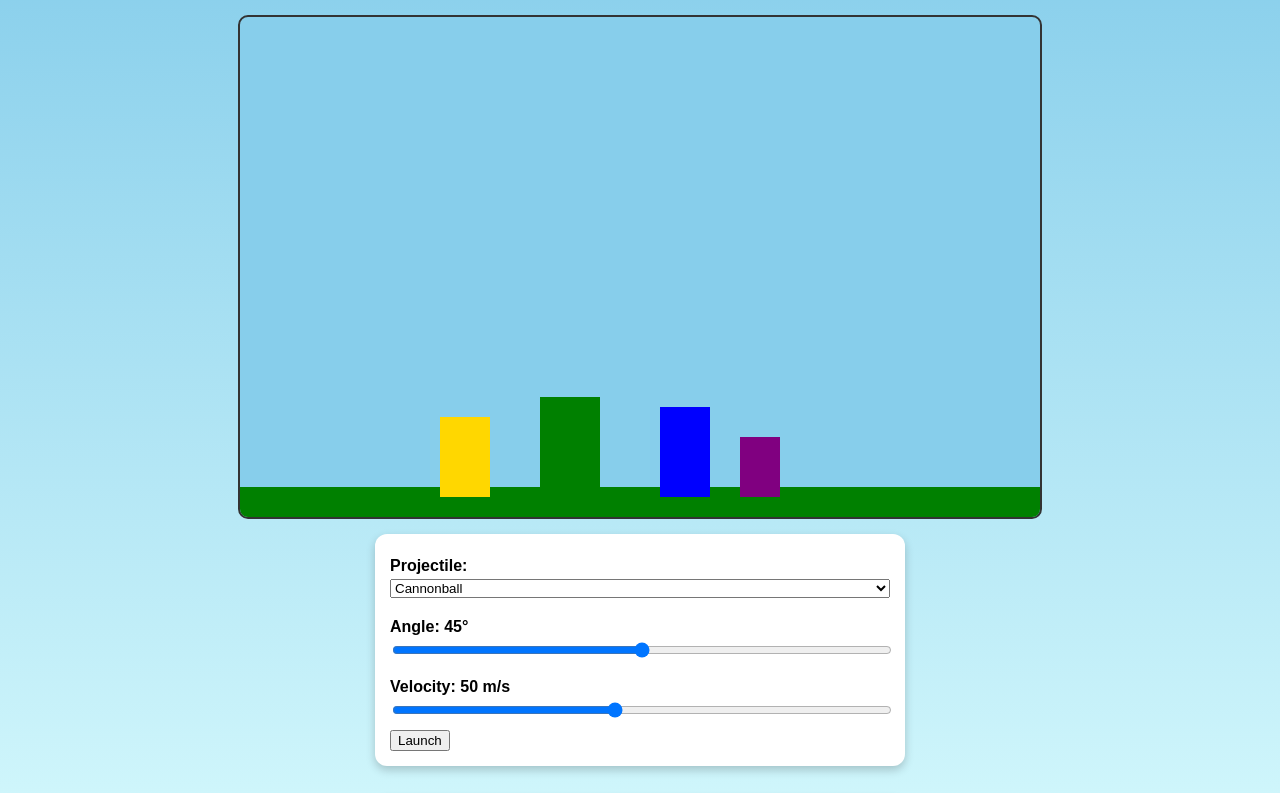
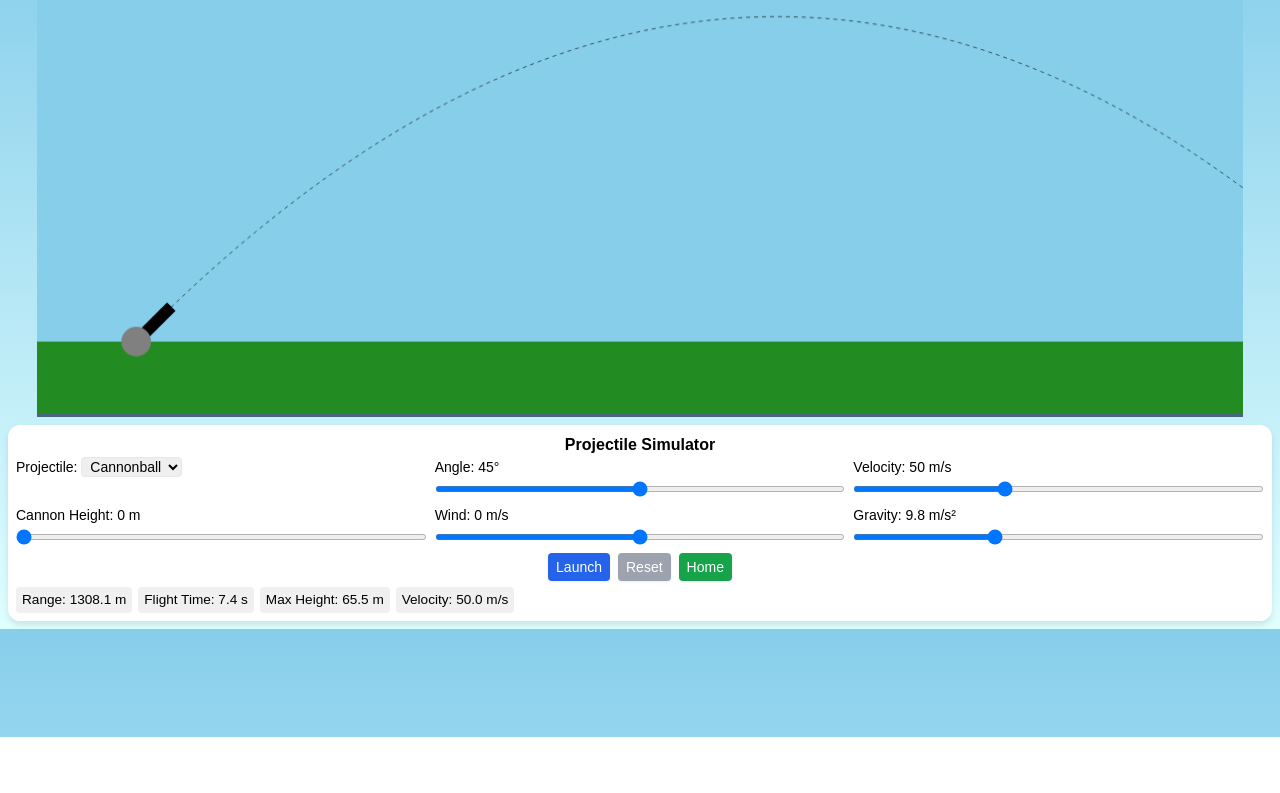
Before and after one commit to HarpreetSinghSehgal/StudyWithSIms, a plain HTML site: page pp.html in a window 1280 px wide. Shown: the part 63-856 px from the top of the page. After the commit the page ends 800 px from the top, so only its background shows below. Drawn offline with nearby package versions, Linux system fonts and the light colour scheme.

Commit message:
Update pp.html

```diff
--- a/pp.html
+++ b/pp.html
@@ -4,287 +4,108 @@
 <meta charset="UTF-8">
 <title>Projectile Simulator</title>
 <meta name="viewport" content="width=device-width, initial-scale=1.0">
+<script src="https://cdn.tailwindcss.com"></script>
 <style>
-  body {
-    margin: 0;
-    padding: 0;
-    font-family: Arial, sans-serif;
-    background: linear-gradient(#87CEEB, #E0FFFF);
-    display: flex;
-    flex-direction: column;
-    align-items: center;
-  }
-  canvas {
-    background: #87CEEB;
-    display: block;
-    margin-top: 10px;
-    border: 2px solid #333;
-    border-radius: 10px;
-  }
-  .controls, .stats {
-    background: #fff;
-    padding: 15px;
-    border-radius: 12px;
-    margin: 15px;
-    width: 90%;
-    max-width: 500px;
-    box-shadow: 0px 4px 10px rgba(0,0,0,0.2);
-  }
-  .controls label {
-    display: block;
-    margin: 8px 0 4px;
-    font-weight: bold;
-  }
-  .controls input[type="range"],
-  .controls select {
-    width: 100%;
-    margin-bottom: 12px;
-  }
-  canvas {
-    width: 800px;
-    height: 500px;
-  }
-  @media (max-width: 768px) {
-    canvas {
-      width: 100%;
-      height: 60vh;
-    }
-    .target {
-      display: none;
-    }
-    input[type="range"] {
-      height: 35px;
-    }
-  }
-  #rotateWarning {
-    position: fixed;
-    top: 0; left: 0;
-    width: 100%; height: 100%;
-    background: rgba(0,0,0,0.85);
-    color: white;
-    font-size: 22px;
-    display: none;
-    align-items: center;
-    justify-content: center;
-    text-align: center;
-    padding: 20px;
-    z-index: 9999;
-  }
+body{margin:0;padding:0;font-family:sans-serif;background:linear-gradient(#87CEEB,#E0FFFF);}
+canvas{display:block;margin:0 auto;background:#87CEEB;border-bottom:4px solid #4a6582;touch-action:none;max-height:60vh;}
+.range-slider{width:100%;height:6px;background:#d1d5db;outline:none;border-radius:9999px;}
+.range-slider::-webkit-slider-thumb{width:16px;height:16px;background:#1d4ed8;cursor:pointer;border-radius:50%;border:2px solid white;}
+.button{transition:transform .07s;box-shadow:0 1px 2px rgba(0,0,0,.08);}
+.button:active{transform:translateY(2px);box-shadow:none;}
+.control-panel{background:white;border-radius:0.75rem;box-shadow:0 4px 6px rgba(0,0,0,.1);padding:0.5rem;margin:0.5rem;}
+.stats{margin-top:6px;overflow-x:auto;display:flex;gap:6px;font-size:0.85rem;}
+.stat-box{background:#f0f0f0;padding:3px 6px;border-radius:4px;min-width:70px;text-align:center;}
+#rotateNotice {
+  position: fixed; top: 0; left: 0; width: 100%; height: 100%;
+  background: rgba(0,0,0,0.85); color: white;
+  display: flex; align-items: center; justify-content: center;
+  font-size: 1.2rem; text-align: center; z-index: 9999;
+  display: none; padding: 20px;
+}
+h2 { font-size:1.2rem; margin-bottom:0.3rem; }
 </style>
 </head>
 <body>
-<h2>Projectile Simulator</h2>
-<canvas id="simCanvas" width="800" height="500"></canvas>
 
-<div class="controls">
-  <label for="projectile">Projectile:</label>
-  <select id="projectile">
-    <option value="cannonball">Cannonball</option>
-    <option value="arrow">Arrow</option>
-    <option value="rocket">Rocket</option>
-  </select>
+<div id="rotateNotice">📱 Please rotate your device to landscape for the best experience!</div>
+<canvas id="simulatorCanvas"></canvas>
 
-  <label for="angle">Angle: <span id="angleVal">45</span>°</label>
-  <input type="range" id="angle" min="10" max="80" value="45">
-
-  <label for="velocity">Velocity: <span id="velVal">50</span> m/s</label>
-  <input type="range" id="velocity" min="10" max="100" value="50">
-
-  <button onclick="launch()">Launch</button>
+<div class="control-panel">
+<h2 class="text-center font-bold">Projectile Simulator</h2>
+<div class="grid grid-cols-1 sm:grid-cols-3 gap-2 text-sm">
+<div>Projectile:
+<select id="projType" class="border rounded px-1">
+<option value="cannonball">Cannonball</option>
+<option value="arrow">Arrow</option>
+<option value="rocket">Rocket</option>
+</select></div>
+<div>Angle: <span id="angleValue">45</span>°<input type="range" id="angle" min="0" max="90" value="45" class="range-slider"></div>
+<div>Velocity: <span id="velocityValue">50</span> m/s<input type="range" id="velocity" min="10" max="120" value="50" class="range-slider"></div>
+<div>Cannon Height: <span id="cannonHeightValue">0</span> m<input type="range" id="cannonHeight" min="0" max="100" value="0" class="range-slider"></div>
+<div>Wind: <span id="windValue">0</span> m/s<input type="range" id="wind" min="-20" max="20" value="0" class="range-slider"></div>
+<div>Gravity: <span id="gravityValue">9.8</span> m/s²<input type="range" id="gravity" min="2" max="25" value="9.8" step="0.1" class="range-slider"></div>
 </div>
-
+<div class="flex justify-center mt-2 space-x-2">
+<button id="launchBtn" class="button bg-blue-600 text-white px-2 py-1 rounded text-sm">Launch</button>
+<button id="resetBtn" class="button bg-gray-400 text-white px-2 py-1 rounded text-sm">Reset</button>
+<button id="homeBtn" class="button bg-green-600 text-white px-2 py-1 rounded text-sm">Home</button>
+</div>
 <div class="stats">
-  <h3>Stats</h3>
-  <p>Range: <span id="rangeVal">0</span> m</p>
-  <p>Max Height: <span id="heightVal">0</span> m</p>
-  <p>Time of Flight: <span id="timeVal">0</span> s</p>
+<div class="stat-box">Range: <span id="statRange">0</span> m</div>
+<div class="stat-box">Flight Time: <span id="statTime">0</span> s</div>
+<div class="stat-box">Max Height: <span id="statHeight">0</span> m</div>
+<div class="stat-box">Velocity: <span id="statVelocity">0</span> m/s</div>
 </div>
-
-<div id="rotateWarning">
-  Please rotate your device to landscape for the best experience 📱↔️
 </div>
 
 <script>
-const canvas = document.getElementById("simCanvas");
-const ctx = canvas.getContext("2d");
+const canvas=document.getElementById('simulatorCanvas'),ctx=canvas.getContext('2d');
+const rotateNotice=document.getElementById('rotateNotice');
 
-let angleSlider = document.getElementById("angle");
-let velocitySlider = document.getElementById("velocity");
-let angleVal = document.getElementById("angleVal");
-let velVal = document.getElementById("velVal");
+let canvasWidth=window.innerWidth*0.95,canvasHeight=Math.min(500,window.innerHeight*0.6);
+canvas.width=canvasWidth; canvas.height=canvasHeight;
+let groundY=canvasHeight*0.85;
 
-angleSlider.oninput = () => { angleVal.textContent = angleSlider.value; };
-velocitySlider.oninput = () => { velVal.textContent = velocitySlider.value; };
+let state={angle:45,velocity:50,cannonHeight:0,wind:0,gravity:9.8,projType:'cannonball',traj:[],projIndex:0,explosions:[],launched:false,stats:{range:0,time:0,maxHeight:0,currentVel:0}};
 
-// Projectile properties
-let projectile = {x: 50, y: 450, vx: 0, vy: 0, radius: 12, launched: false, type: "cannonball"};
-let gravity = 0.5;
+const DEFAULTS={pixelsPerMeter:5,projectile:{cannonball:{mass:2.5,drag:0.05,color:"#4b5563"},arrow:{mass:0.5,drag:0.03,color:"#34d399"},rocket:{mass:3,drag:0.08,color:"#f59e42"}}};
+const sounds={launch:new Audio('https://cdn.pixabay.com/audio/2022/10/16/audio_12b3442ae4.mp3'),boom:new Audio('https://cdn.pixabay.com/audio/2022/10/16/audio_12b34e9c7a.mp3')};
+sounds.launch.volume=0.5;sounds.boom.volume=0.5;
 
-// Stats
-let rangeVal = document.getElementById("rangeVal");
-let heightVal = document.getElementById("heightVal");
-let timeVal = document.getElementById("timeVal");
-let startX, startY, maxHeight, flightStartTime;
+// DRAW
+function drawBackground(){ctx.fillStyle="#87CEEB";ctx.fillRect(0,0,canvasWidth,canvasHeight);}
+function drawGround(){ctx.fillStyle="#228B22";ctx.fillRect(0,groundY,canvasWidth,canvasHeight-groundY);}
+function drawCannon(){let x=100,y=groundY-state.cannonHeight*DEFAULTS.pixelsPerMeter;ctx.save();ctx.translate(x,y);ctx.rotate(-state.angle*Math.PI/180);ctx.fillStyle="black";ctx.fillRect(0,-6,50,12);ctx.restore();ctx.beginPath();ctx.arc(x,y,15,0,Math.PI*2);ctx.fillStyle="gray";ctx.fill();}
+function drawTrajectory(){ctx.beginPath();ctx.setLineDash([4,4]);ctx.strokeStyle="rgba(0,0,0,0.6)";state.traj.forEach((p,i)=>{i===0?ctx.moveTo(p.x,p.y):ctx.lineTo(p.x,p.y);});ctx.stroke();ctx.setLineDash([]);}
+function drawProjectile(){if(state.launched&&state.projIndex<state.traj.length){let p=state.traj[Math.floor(state.projIndex)];ctx.fillStyle=DEFAULTS.projectile[state.projType].color;if(state.projType==='arrow'){ctx.fillRect(p.x,p.y,16,3);}else{ctx.beginPath();ctx.arc(p.x,p.y,6,0,Math.PI*2);ctx.fill();}ctx.fillStyle="orange";ctx.beginPath();ctx.arc(p.x-4,p.y,5,0,Math.PI*2);ctx.fill();}}
+function drawExplosion(){state.explosions.forEach(ex=>{ctx.beginPath();ctx.arc(ex.x,ex.y,ex.r,0,Math.PI*2);ctx.fillStyle="rgba(255,69,0,0.5)";ctx.fill();ex.r+=2;});state.explosions=state.explosions.filter(ex=>ex.r<30);}
+function drawScene(){ctx.clearRect(0,0,canvasWidth,canvasHeight);drawBackground();drawGround();drawCannon();drawTrajectory();drawProjectile();drawExplosion();}
 
-// Targets
-let targets = [
-  {x: 200, y: 400, w: 50, h: 80, color: "gold"},
-  {x: 300, y: 380, w: 60, h: 100, color: "green"},
-  {x: 420, y: 390, w: 50, h: 90, color: "blue"},
-  {x: 500, y: 420, w: 40, h: 60, color: "purple"}
-];
+// TRAJECTORY
+function computeTrajectory(){state.traj=[];let {angle,velocity,cannonHeight,wind,gravity,projType}=state;let proj=DEFAULTS.projectile[projType];let px=100,py=groundY-cannonHeight*DEFAULTS.pixelsPerMeter;let v0x=velocity*Math.cos(angle*Math.PI/180)+wind,v0y=-velocity*Math.sin(angle*Math.PI/180);let t=0,dt=0.1,x=0,y=0;for(let i=0;i<1500;i++){if(py+y>groundY)break;x+=v0x*dt*DEFAULTS.pixelsPerMeter;y+=v0y*dt*DEFAULTS.pixelsPerMeter;v0y+=gravity*dt;state.traj.push({x:px+x,y:py+y,t});t+=dt;}state.stats.range=state.traj[state.traj.length-1].x-100;state.stats.time=t;state.stats.maxHeight=(groundY-Math.min(...state.traj.map(p=>p.y)))/DEFAULTS.pixelsPerMeter;state.stats.currentVel=velocity;updateStats();}
+function updateStats(){document.getElementById('statRange').textContent=state.stats.range.toFixed(1);document.getElementById('statTime').textContent=state.stats.time.toFixed(1);document.getElementById('statHeight').textContent=state.stats.maxHeight.toFixed(1);document.getElementById('statVelocity').textContent=state.stats.currentVel.toFixed(1);}
 
-// Explosions
-let explosions = [];
+// ANIMATE
+function animate(){drawScene();if(state.projIndex<state.traj.length-1){state.projIndex+=0.4;let p=state.traj[Math.floor(state.projIndex)];updateStats();requestAnimationFrame(animate);}else{state.launched=false;}}
 
-function drawGround() {
-  ctx.fillStyle = "green";
-  ctx.fillRect(0, 470, canvas.width, 30);
-}
+// ORIENTATION
+function checkOrientation(){const ua=navigator.userAgent;const isMobileOrTablet=/Mobi|Android|iPad|Tablet/i.test(ua);if(isMobileOrTablet){if(window.innerHeight>window.innerWidth){rotateNotice.style.display='flex';canvas.style.display='none';}else{rotateNotice.style.display='none';canvas.style.display='block';drawScene();}}else{rotateNotice.style.display='none';canvas.style.display='block';drawScene();}}
 
-function drawProjectile() {
-  if (projectile.type === "cannonball") {
-    ctx.beginPath();
-    ctx.arc(projectile.x, projectile.y, 12, 0, Math.PI*2);
-    ctx.fillStyle = "gray";
-    ctx.fill();
-    ctx.closePath();
-  } else if (projectile.type === "arrow") {
-    ctx.fillStyle = "brown";
-    ctx.fillRect(projectile.x, projectile.y-2, 25, 4);
-    ctx.fillStyle = "black";
-    ctx.beginPath();
-    ctx.moveTo(projectile.x+25, projectile.y);
-    ctx.lineTo(projectile.x+35, projectile.y-5);
-    ctx.lineTo(projectile.x+35, projectile.y+5);
-    ctx.closePath();
-    ctx.fill();
-  } else if (projectile.type === "rocket") {
-    ctx.fillStyle = "red";
-    ctx.beginPath();
-    ctx.ellipse(projectile.x, projectile.y, 10, 20, 0, 0, Math.PI*2);
-    ctx.fill();
-  }
-}
+// EVENTS
+document.getElementById('angle').addEventListener('input',e=>{state.angle=+e.target.value;document.getElementById('angleValue').textContent=e.target.value;computeTrajectory();drawScene();});
+document.getElementById('velocity').addEventListener('input',e=>{state.velocity=+e.target.value;document.getElementById('velocityValue').textContent=e.target.value;computeTrajectory();drawScene();});
+document.getElementById('cannonHeight').addEventListener('input',e=>{state.cannonHeight=+e.target.value;document.getElementById('cannonHeightValue').textContent=e.target.value;computeTrajectory();drawScene();});
+document.getElementById('wind').addEventListener('input',e=>{state.wind=+e.target.value;document.getElementById('windValue').textContent=e.target.value;computeTrajectory();drawScene();});
+document.getElementById('gravity').addEventListener('input',e=>{state.gravity=+e.target.value;document.getElementById('gravityValue').textContent=e.target.value;computeTrajectory();drawScene();});
+document.getElementById('projType').addEventListener('change',e=>{state.projType=e.target.value;computeTrajectory();drawScene();});
+document.getElementById('launchBtn').addEventListener('click',()=>{state.projIndex=0;state.launched=true;if(sounds.launch)sounds.launch.play();animate();});
+document.getElementById('resetBtn').addEventListener('click',()=>{computeTrajectory();drawScene();});
+document.getElementById('homeBtn').addEventListener('click',()=>{window.location.href="index.html";});
 
-function drawTargets() {
-  targets.forEach(t => {
-    ctx.fillStyle = t.color;
-    ctx.fillRect(t.x, t.y, t.w, t.h);
-  });
-}
-
-function drawExplosions() {
-  explosions.forEach(exp => {
-    ctx.beginPath();
-    ctx.arc(exp.x, exp.y, exp.r, 0, Math.PI*2);
-    ctx.fillStyle = exp.color;
-    ctx.fill();
-  });
-  explosions = explosions.filter(exp => exp.r < 40);
-  explosions.forEach(exp => exp.r += 2);
-}
-
-function resetProjectile() {
-  projectile.x = 50;
-  projectile.y = 450;
-  projectile.vx = 0;
-  projectile.vy = 0;
-  projectile.launched = false;
-  projectile.type = document.getElementById("projectile").value;
-  maxHeight = projectile.y;
-}
-
-function launch() {
-  resetProjectile();
-  let angle = Number(angleSlider.value) * Math.PI/180;
-  let velocity = Number(velocitySlider.value);
-  projectile.vx = velocity * Math.cos(angle);
-  projectile.vy = -velocity * Math.sin(angle);
-  projectile.launched = true;
-  startX = projectile.x;
-  startY = projectile.y;
-  flightStartTime = Date.now();
-}
-
-function checkCollision() {
-  for (let i = 0; i < targets.length; i++) {
-    let t = targets[i];
-    if (projectile.x > t.x && projectile.x < t.x + t.w &&
-        projectile.y > t.y && projectile.y < t.y + t.h) {
-      // Explosion effect
-      explosions.push({x: projectile.x, y: projectile.y, r: 10, color: "orange"});
-      targets.splice(i, 1);
-      projectile.launched = false;
-      break;
-    }
-  }
-}
-
-function update() {
-  ctx.clearRect(0, 0, canvas.width, canvas.height);
-  drawGround();
-  drawTargets();
-  drawExplosions();
-
-  if (projectile.launched) {
-    projectile.x += projectile.vx * 0.3;
-    projectile.y += projectile.vy * 0.3;
-    projectile.vy += gravity;
-
-    if (projectile.y < maxHeight) maxHeight = projectile.y;
-
-    checkCollision();
-
-    if (projectile.y + 10 >= 470) {
-      projectile.launched = false;
-      let flightTime = (Date.now() - flightStartTime) / 1000;
-      let range = (projectile.x - startX).toFixed(1);
-      let height = (startY - maxHeight).toFixed(1);
-      rangeVal.textContent = range;
-      heightVal.textContent = height;
-      timeVal.textContent = flightTime.toFixed(1);
-    }
-  }
-
-  if (projectile.launched) {
-    drawProjectile();
-  }
-
-  requestAnimationFrame(update);
-}
-
-// Touch-friendly sliders
-document.querySelectorAll('input[type="range"]').forEach(slider => {
-  slider.addEventListener("touchmove", (e) => {
-    let touch = e.touches[0];
-    let rect = slider.getBoundingClientRect();
-    let percent = (touch.clientX - rect.left) / rect.width;
-    slider.value = Math.min(slider.max, Math.max(slider.min,
-      Math.round(percent * (slider.max - slider.min) + Number(slider.min))
-    ));
-    slider.dispatchEvent(new Event('input'));
-  });
-});
-
-// Rotate check
-function checkOrientation() {
-  if (window.innerHeight > window.innerWidth && window.innerWidth < 900) {
-    document.getElementById("rotateWarning").style.display = "flex";
-    document.getElementById("simCanvas").style.display = "none";
-    document.querySelector(".controls").style.display = "none";
-    document.querySelector(".stats").style.display = "none";
-  } else {
-    document.getElementById("rotateWarning").style.display = "none";
-    document.getElementById("simCanvas").style.display = "block";
-    document.querySelector(".controls").style.display = "block";
-    document.querySelector(".stats").style.display = "block";
-  }
-}
-window.addEventListener("resize", checkOrientation);
-window.addEventListener("load", checkOrientation);
-
-update();
+// INIT
+window.onload=function(){computeTrajectory();checkOrientation();}
+window.onresize=function(){canvasWidth=window.innerWidth*0.95;canvasHeight=Math.min(500,window.innerHeight*0.6);canvas.width=canvasWidth;canvas.height=canvasHeight;groundY=canvasHeight*0.85;computeTrajectory();checkOrientation();}
+window.addEventListener('orientationchange', checkOrientation);
 </script>
 </body>
 </html>
```
